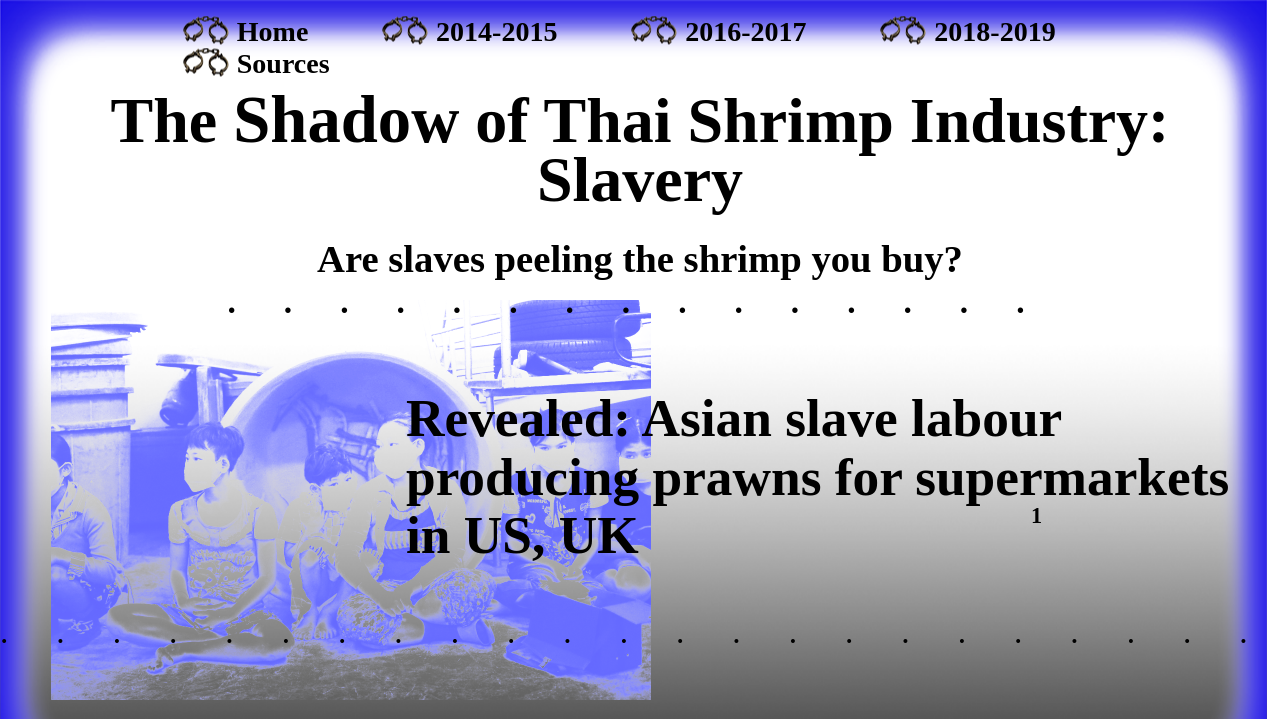
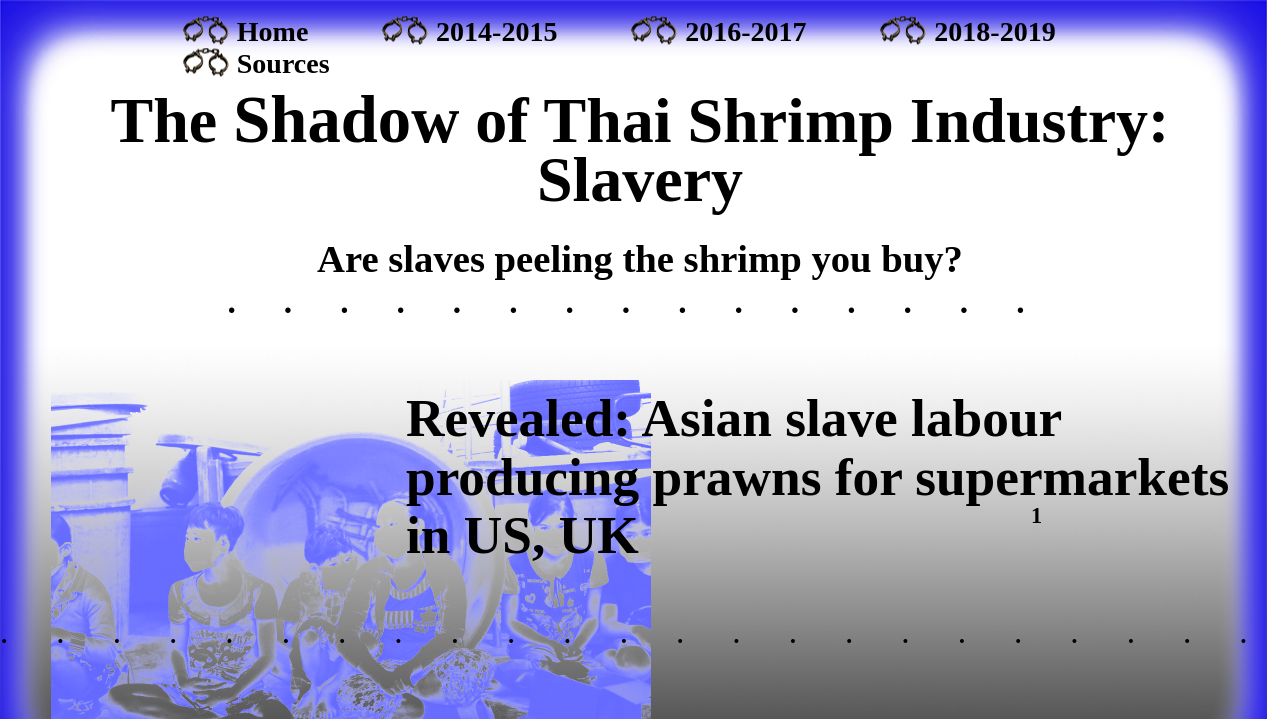
Before and after one commit to eunjilee731/ShrimpSlavery, a plain HTML site: page index.html in a window 1280 px wide. Shown: the top 719 px of the page. Drawn offline with nearby package versions, Linux system fonts and the light colour scheme.

Commit message:
fintouch

```diff
--- a/index.html
+++ b/index.html
@@ -34,13 +34,14 @@ BVB removed the background here and added it to the body (see index.css)-->
 <div class="article" id="body-Home">
   <div class="Home">
     <!-- <img src="images/home-02.svg"/> -->
-  </div>
     <h1 style="width: 100%;text-align:center; margin-top:90px; margin-left:0px; font-size: 8vh";>The <span class="italic">Shadow</span> of Thai Shrimp Industry: Slavery</h1>
     <h2 style="width: 100%;text-align:center; margin-top:10px; margin-left:0px;line-height: 20pt; margin-bottom:30px; font-size: 29pt; weight:regular;">Are slaves peeling the shrimp you buy?</p>
     <p style="width: 100%;text-align:center; margin-left:0px;margin-bottom:50px; letter-spacing: 3rem;font-size: 25pt;">...............</p>
+  </div>
+
 
   <div class="photo">
-    <img style="top:300px; left:4vw;"src="images/slaves.png" />
+    <img style="margin-top:80px; top:300px; left:4vw;"src="images/slaves.png" />
     <img style="top:800px; left:53vw;" src="images/slaves3.png" />
     <img style="top:1190px; left:18vw;" src="images/slaves2.png" />
   </div>
@@ -55,20 +56,6 @@ BVB removed the background here and added it to the body (see index.css)-->
 
     <div class="body">
 
-
-      <!-- Example element -->
-
-
-
-          <!-- <div class = "logo">
-            <img src="images/slave-clipart-shackles2.png" alt="Logo">
-          </div> -->
-
-
-
-        <!-- glacier content -->
-
-        <!-- mountain content -->
         <a name="2014"></a>
         <div class="article" id="body-2014-2015">
           <button type="button" class="collapsible"><h1 style="margin-top:20px; margin-left:-200px;">Revealed: Asian slave labour producing prawns for supermarkets in US, UK</h1><sup style="margin-left: -205px;vertical-align: 30px; font-weight: bold;">1</sup></button>
@@ -110,8 +97,11 @@ BVB removed the background here and added it to the body (see index.css)-->
               <br><p>CP said in a statement that it believed the right thing was to use its commercial weight to try to influence the Thai government to act rather than walk away from the Thai fishing industry, although it is putting in place plans to use alternative proteins in its feed so that it can eliminate Thai fishmeal by 2021 if necessary. It said it had already tightened controls over the way its fishmeal is procured. While it recognises that workers on boats are exploited, it added that the Thai department of fisheries continues to deny that unregistered boats are a problem. "We can do nothing, and witness these social and environmental issues destroy the seas around Thailand, or we can help drive improvement plans. We are making good progress," it said.</p>
             </div>
         </div>
-<p style="width: 100%;text-align:center; margin-top:20px; margin-left:0px; margin-bottom:50px; letter-spacing: 3rem;font-size: 25pt;">.......................</p>
 
+
+
+
+<p style="width: 100%;text-align:center; margin-top:20px; margin-left:0px;margin-bottom:50px; letter-spacing: 3rem;font-size: 25pt;">.......................</p>
 <a name="2016"></a>
 <div class="article" id="body-2016-2017">
 <button type="button" class="collapsible"><h1 style="margin-top:20px; margin-left:-400px;">Slavery <span class="italic">still</span> a problem in Thai shrimp industry despite scrutiny</h1><sup style="margin-left: -610px;vertical-align: 20px; font-weight: bold;">2</sup></button>
@@ -158,10 +148,9 @@ BVB removed the background here and added it to the body (see index.css)-->
   </div>
           </div>
 
-<p style="width: 100%;text-align:center; margin-top:20px; margin-left:0px;margin-bottom:50px; letter-spacing: 3rem;font-size: 25pt;">.......................</p>
-
+<p style="width: 100%;text-align:center; margin-top:20px; margin-left:0px; margin-bottom:50px; letter-spacing: 3rem;font-size: 25pt;">.......................</p>
         <a name="2018"></a>
-        <div class ="article" id="body-2018-2019" style="left: 300px;">
+        <div class ="article" id="body-2018-2019">
         <button type="button" class="collapsible" style="margin-left:500px;"><h1 style="margin-top:20px; margin-bottom:50px;">Thailand’s fishing industry is no longer on European watch list for illegal practices, including human trafficking</h1><sup style="margin-left: -355px;vertical-align: 24px; font-weight: bold;">3</sup></button>
           <div class="content" style="display: none; margin-left:450px; ">
             <p>Thailand on Wednesday welcomed a decision by the European Commission to remove the Southeast Asian nation from a list of countries warned over illegal and unregulated fishing.
@@ -176,6 +165,7 @@ BVB removed the background here and added it to the body (see index.css)-->
             <br><p>“This will boost investment and confidence in Thai seafood exports in the international market,” said Poj Aramwattananont, the vice-chairman of the Board of Trade of Thailand.</p>
             <br />
           </div>
+
 
         <button type="button" class="collapsible" style="margin-left:150px;"><h1 style="margin-top:20px; margin-bottom:50px;">Thai seafood: are the prawns on your plate still fished by slaves?</h1><sup style="margin-left: -19px;vertical-align: 25px; font-weight: bold;">4</sup></button>
           <div class="content" style="display: none; margin-left:100px;">
--- a/index.js
+++ b/index.js
@@ -34,7 +34,7 @@ function showContent(id) {
 
     /* BVB fixed this scroll */
 	$([document.documentElement, document.body]).animate({
-        scrollTop: $("#body-" + id).offset().top-100},
+        scrollTop: $("#body-" + id).offset().top-300},
 			 'slow');
 
 
```
Lines whose indentation alone changed are shown as unchanged.
